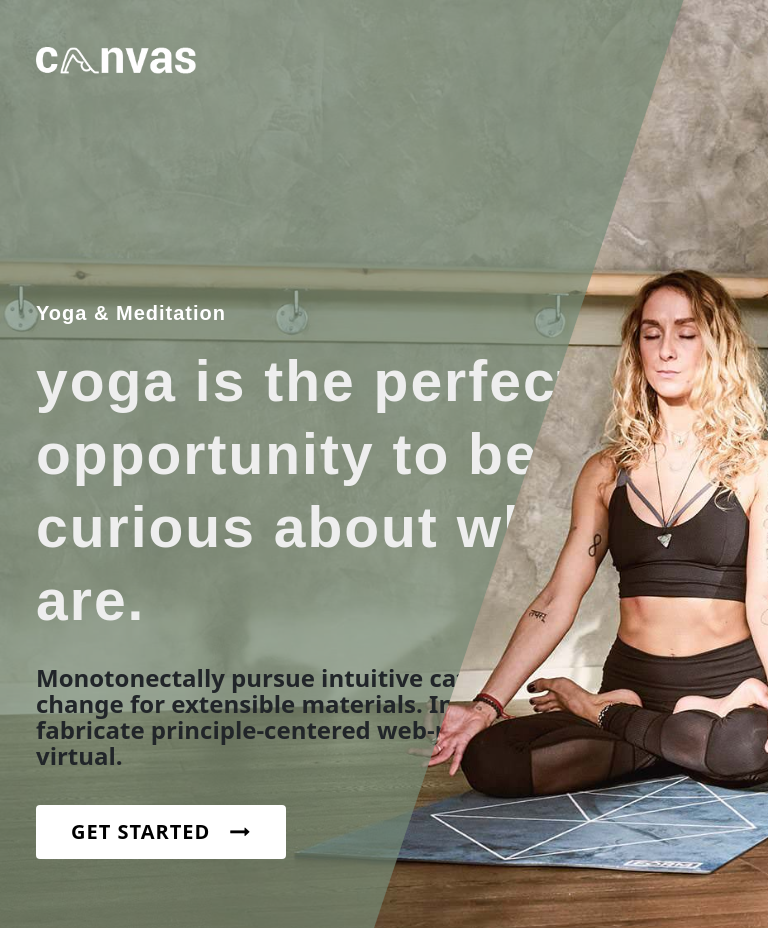
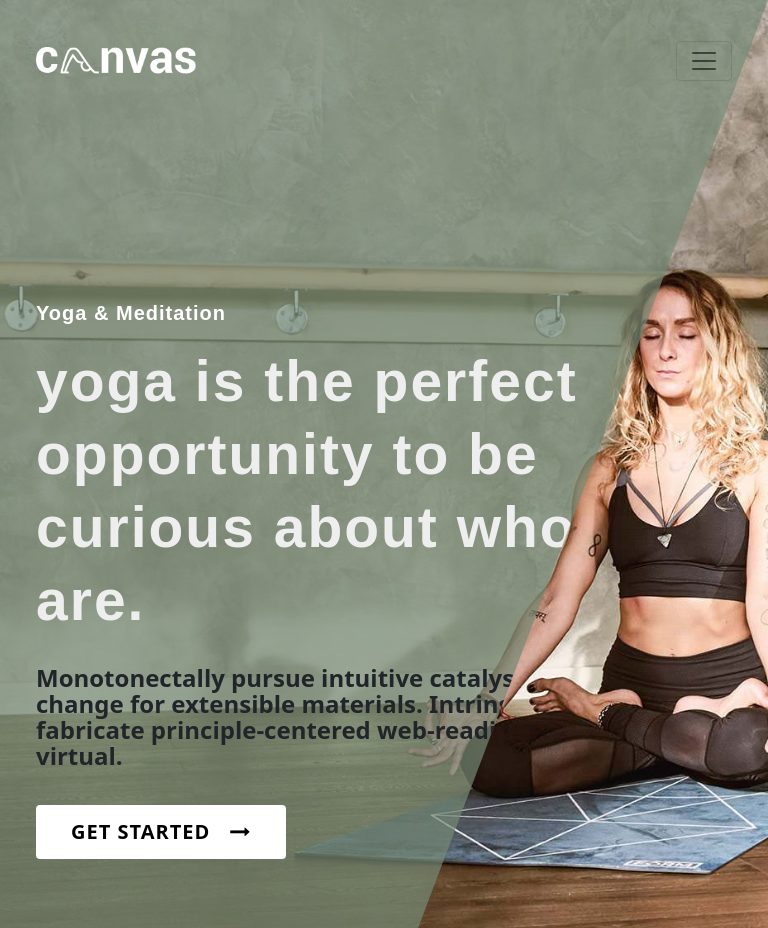
Before and after one commit to marufmubin/Zulzana, a plain HTML site: page index.html in a window 768 px wide. Shown: the top 928 px of the page. Drawn offline with nearby package versions, Linux system fonts and the light colour scheme; a web font is replaced by a local one.

Commit message:
Add files via upload

```diff
--- a/css/responsive.css
+++ b/css/responsive.css
@@ -1194,6 +1194,7 @@
 	}
 	.setisfied-section .inner-satisfied{
 	    margin-bottom: 25px;
+	    width: 100%;
 	}
 	.setisfied-section img{
 		width: 100%;
--- a/css/style.css
+++ b/css/style.css
@@ -21,7 +21,7 @@ a, a:hover{
 .header-section .cos{
 	width: 100%;
 	background-color: rgb(117, 139, 119, .7);
-   	clip-path: polygon(0 0, 89% 0, 43% 100%, 0 100%);
+   clip-path: polygon(31% 0, 61% 0, 100% 0, 48% 100%, 0 100%, 0% 60%, 0 0);
 }
 .header-section .navbar{
 	width: 100%;
```
